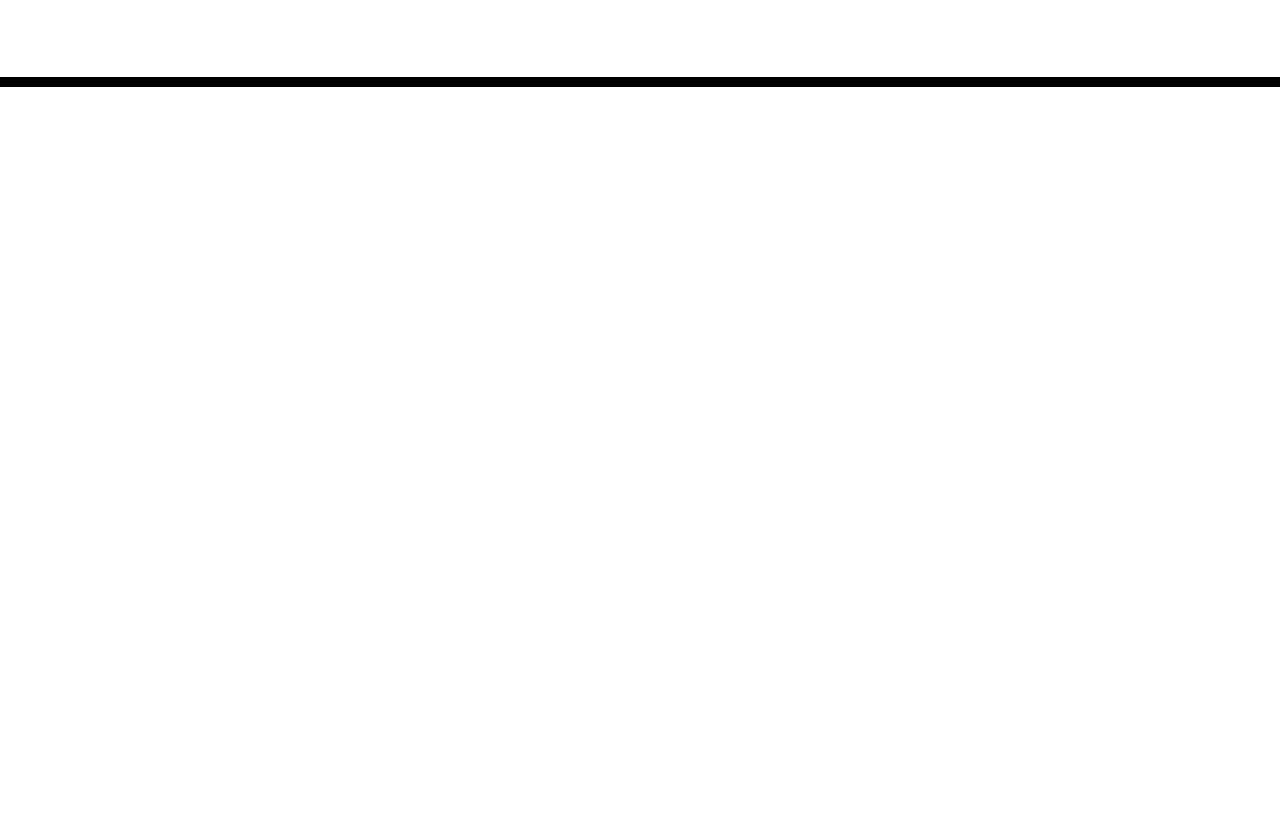
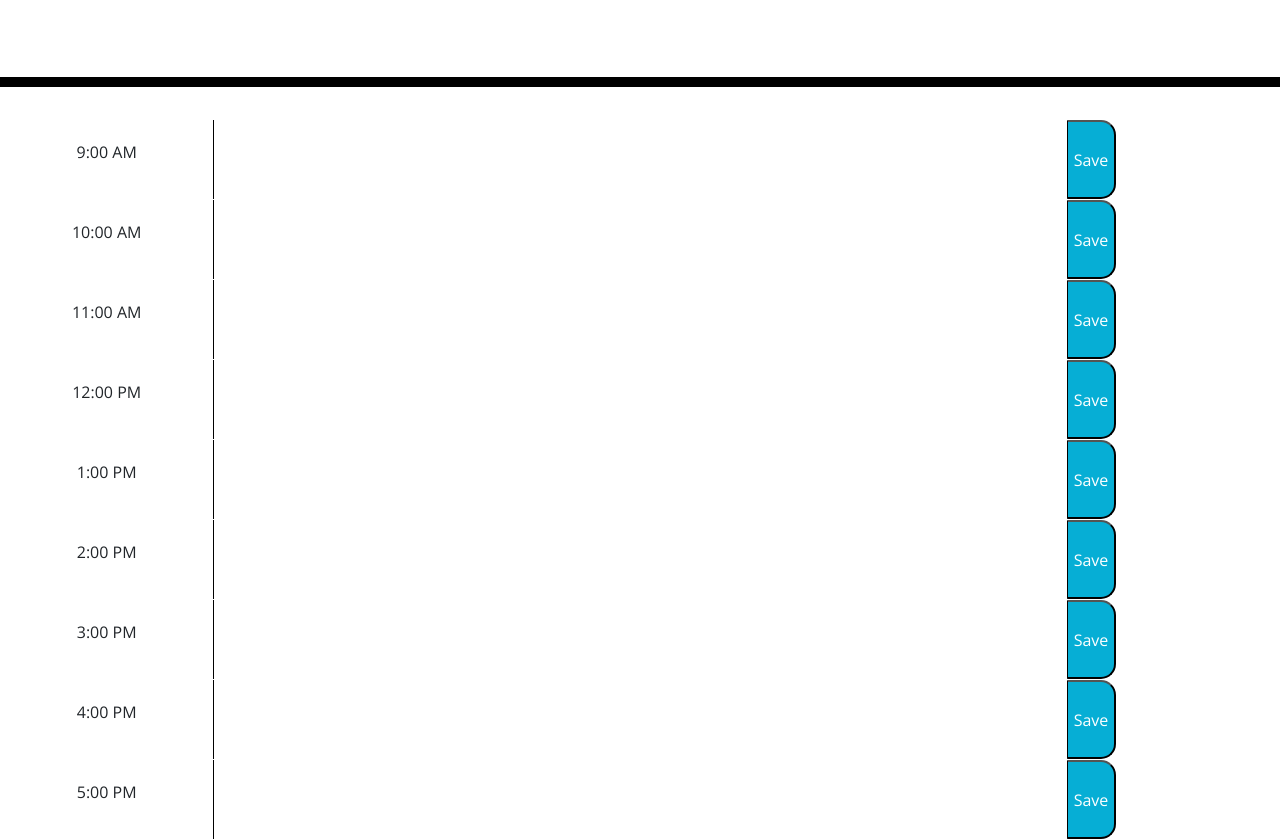
Before and after one commit to ZJayes/Work-Day-Scheduler, a plain HTML site: page index.html in a window 1280 px wide. Shown: the part 181-1020 px from the top of the page. Before the commit the page ends 800 px from the top, so only its background shows below. Drawn offline with nearby package versions, Linux system fonts and the light colour scheme.

Commit message:
time slots

```diff
--- a/index.html
+++ b/index.html
@@ -36,3 +36,64 @@
     <script src="https://cdnjs.cloudflare.com/ajax/libs/moment.js/2.24.0/moment.min.js"></script>
   </body>
 </html>
+
+<div class="container-fluid">
+
+
+  <div class="row">
+    <div class="col-2 mt-4 time-block" id="time">9:00 AM</div>
+    <textarea class="col-8"></textarea>
+    <button type="button" class="saveBtn">Save</button>
+  </div>
+
+  <div class="row">
+    <div class="col-2 mt-4 time-block" id="time">10:00 AM</div>
+    <textarea class="col-8"></textarea>
+    <button type="button" class="saveBtn">Save</button>
+  </div>
+
+  <div class="row">
+    <div class="col-2 mt-4 time-block" id="time">11:00 AM</div>
+    <textarea class="col-8"></textarea>
+    <button type="button" class="saveBtn">Save</button>
+  </div>
+
+  <div class="row">
+    <div class="col-2 mt-4 time-block" id="time">12:00 PM</div>
+    <textarea class="col-8"></textarea>
+    <button type="button" class="saveBtn">Save</button>
+  </div>
+
+  <div class="row">
+    <div class="col-2 mt-4 time-block" id="time">1:00 PM</div>
+    <textarea class="col-8"></textarea>
+    <button type="button" class="saveBtn">Save</button>
+  </div>
+
+  <div class="row">
+    <div class="col-2 mt-4 time-block" id="time">2:00 PM</div>
+    <textarea class="col-8"></textarea>
+    <button type="button" class="saveBtn">Save</button>
+  </div>
+
+  <div class="row">
+    <div class="col-2 mt-4 time-block" id="time">3:00 PM</div>
+    <textarea class="col-8"></textarea>
+    <button type="button" class="saveBtn">Save</button>
+  </div>
+
+  <div class="row">
+    <div class="col-2 mt-4 time-block" id="time">4:00 PM</div>
+    <textarea class="col-8"></textarea>
+    <button type="button" class="saveBtn">Save</button>
+  </div>
+
+  <div class="row">
+    <div class="col-2 mt-4 time-block" id="time">5:00 PM</div>
+    <textarea class="col-8"></textarea>
+    <button type="button" class="saveBtn">Save</button>
+  </div>
+
+
+
+</div>
```
